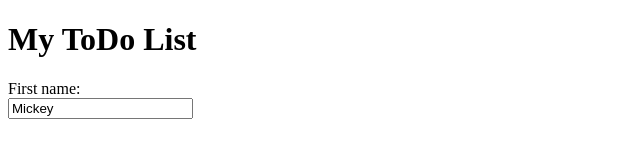
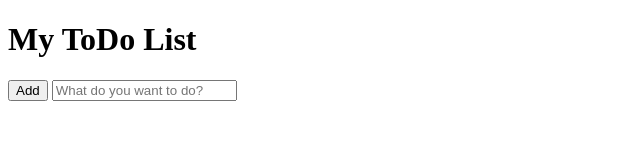
Before and after one commit to nworbnitsuj/js-fullstack-todo, a plain HTML site: page index.html in a window 1280 px wide. Shown: the whole page, without its empty margins (0-640 px from the left). Drawn offline with Linux system fonts and the light colour scheme.

Commit message:
HTML edit

```diff
--- a/index.html
+++ b/index.html
@@ -7,8 +7,7 @@
 </head>
 <body>
     <h1>My ToDo List</h1>
-    <form>First name:<br>
-        <input type="text" name="firstname" value="Mickey"><br>
-    </form>
+    <button type="button">Add</button>
+    <input type="text" id="task" name="task" placeholder="What do you want to do?">
 </body>
 </html>
```
